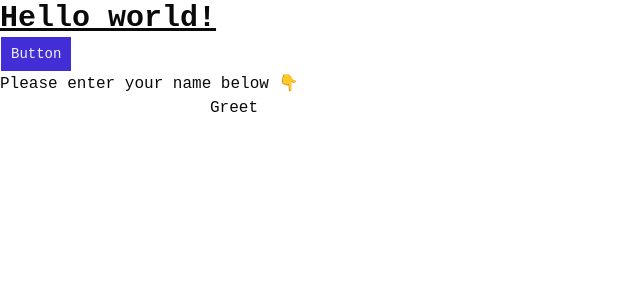
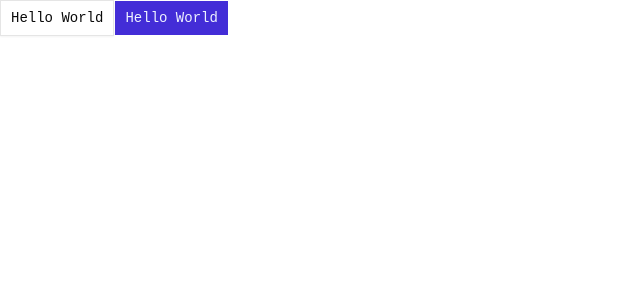
Before and after one commit to mebn/marcus-proxy, a React (Vite) app in the folder frontend/: page / in a window 1280 px wide. Shown: the top 300 px of the page, without its empty margins (0-640 px from the left). Built offline with nearby package versions, Linux system fonts and the light colour scheme.

Commit message:
Homeview

```diff
--- a/frontend/src/main.tsx
+++ b/frontend/src/main.tsx
@@ -1,7 +1,7 @@
 import React from "react";
 import { createRoot } from "react-dom/client";
-import "./style.css";
-import App from "./App";
+import "@/src/style.css";
+import Homeview from "@/src/views/Homeview";
 
 const container = document.getElementById("root");
 
@@ -9,6 +9,6 @@ const root = createRoot(container!);
 
 root.render(
   <React.StrictMode>
-    <App />
+    <Homeview />
   </React.StrictMode>,
 );
--- a/frontend/src/App.tsx
+++ b/frontend/src/views/App.tsx
@@ -1,6 +1,5 @@
 import { useState } from "react";
-import { Greet } from "../wailsjs/go/main/App";
-import { Button } from "@/components/ui/button";
+import { Greet } from "@/wailsjs/go/main/App";
 
 function App() {
   const [resultText, setResultText] = useState(
@@ -16,8 +15,6 @@ function App() {
 
   return (
     <div id="App">
-      <h1 className="text-3xl font-bold underline">Hello world!</h1>
-      <Button>Button</Button>
       <div id="result" className="result">
         {resultText}
       </div>
--- /dev/null
+++ b/frontend/src/views/Homeview.tsx
@@ -0,0 +1,11 @@
+import { useState } from "react";
+import { Button } from "@/components/ui/button";
+
+export default () => {
+  return (
+    <div>
+      <Button variant="outline">Hello World</Button>
+      <Button>Hello World</Button>
+    </div>
+  );
+};
```
Also changed, not shown: 1 other file (tests, documents, lock files or other folders).
